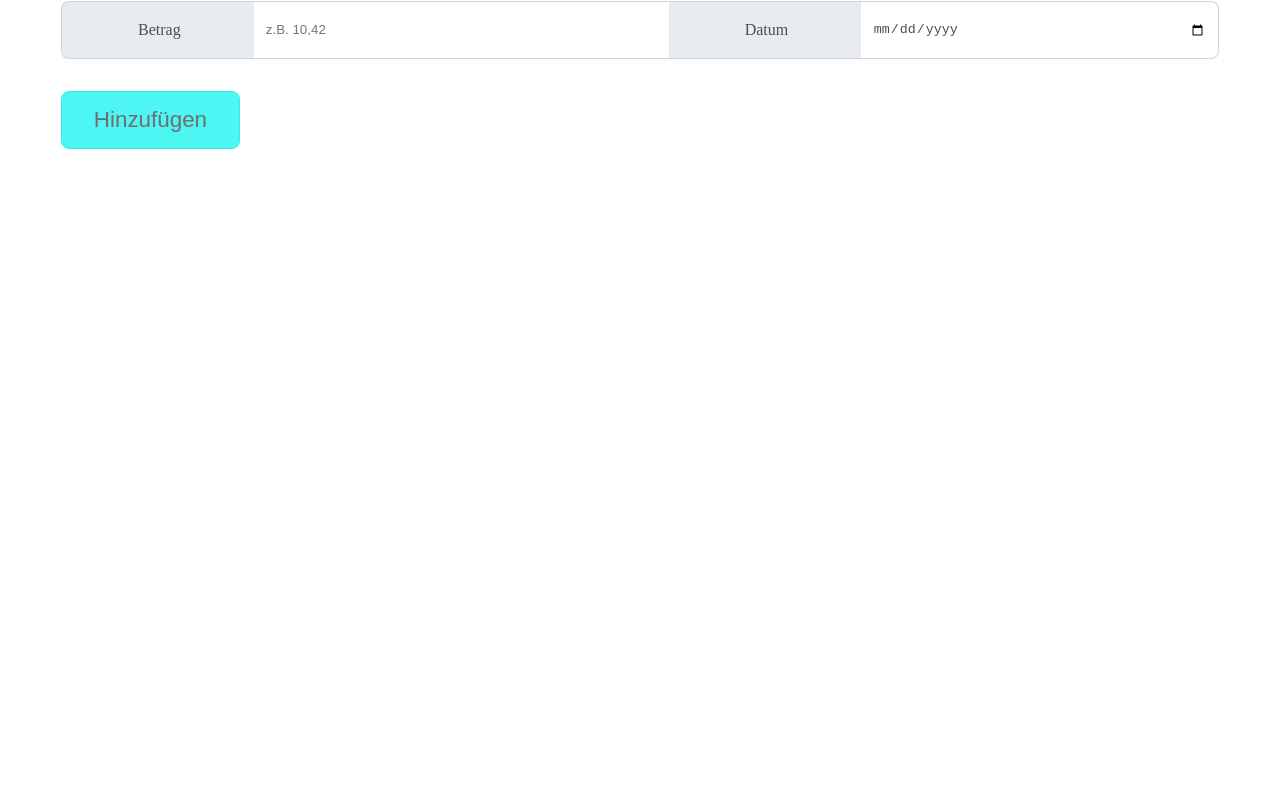
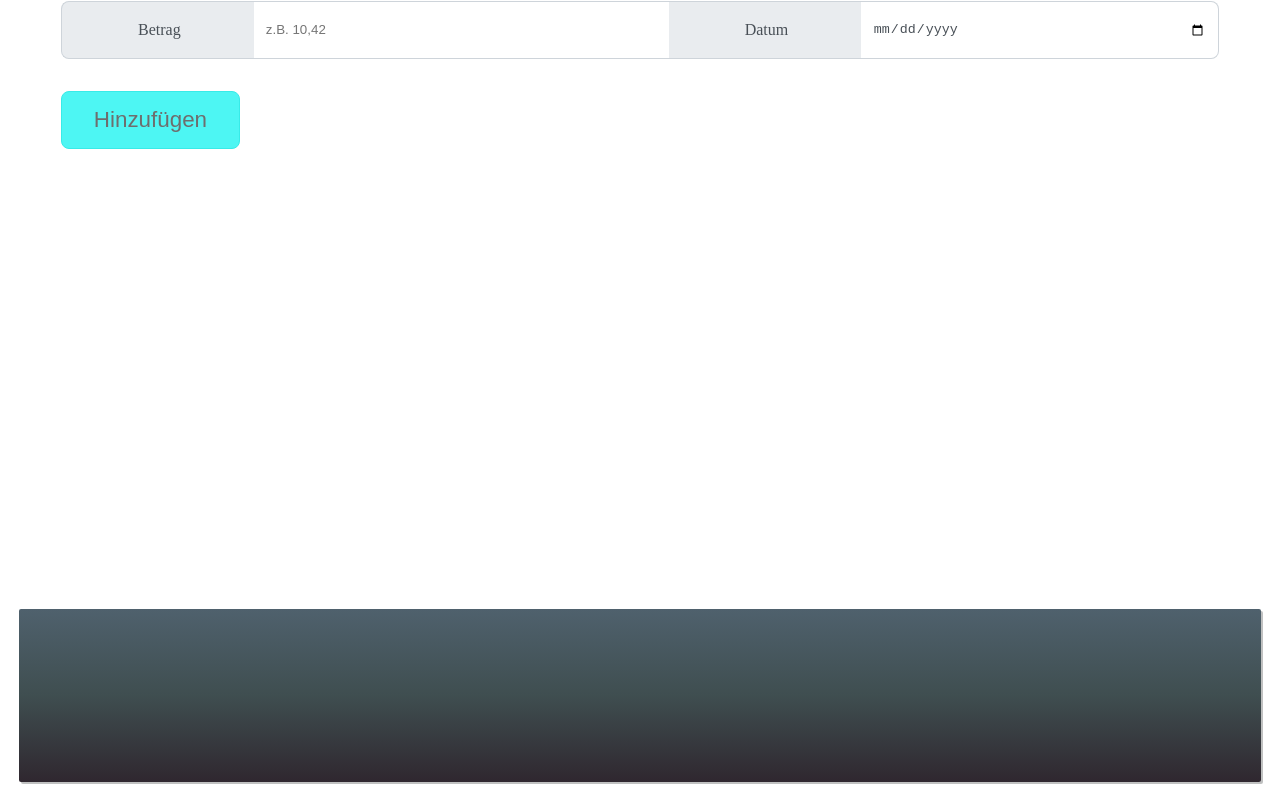
Before and after one commit to CallMeMo29/WalletWizard, a React (Vite) app in the folder client/: page / in a window 1280 px wide. Shown: the part 348-1156 px from the top of the page. Before the commit the page ends 800 px from the top, so only its background shows below. Built offline with nearby package versions, Linux system fonts and the light colour scheme.

Commit message:
newCssAndFooter

```diff
--- /dev/null
+++ b/client/components/Footer.jsx
@@ -0,0 +1,9 @@
+
+
+export default function Footer() {
+    return (
+        <footer id="footer1">
+
+        </footer>
+    );
+}
--- a/client/src/App.jsx
+++ b/client/src/App.jsx
@@ -2,14 +2,19 @@
 import Navbar from '../components/Navbar';
 import Eingabeformular from '../components/Eingabeformular';
 // import Gesamtbilanz from '../components/Gesamtbilanz';
+import Footer from '../components/Footer';
 
 function App() {
 
   return (
     <>
       <div>
-        <Navbar></Navbar>
+        <div>
+          <Navbar></Navbar>
+        </div>
+
         <Eingabeformular></Eingabeformular>
+        <Footer></Footer>
       </div>
 
     </>
--- a/client/src/index.css
+++ b/client/src/index.css
@@ -204,3 +204,19 @@ outline: 0;
 box-shadow: 0 0 0 0.2rem rgba(38, 143, 255, .5);
 z-index: 1;
 }
+
+#footer1 {
+
+  box-shadow: #c0c1c1 2px 2px;
+  border-radius: 2px;
+  padding-bottom: 1%;
+  text-align: center;
+  margin-left: auto;
+  margin-right: auto;
+  width: 97%;
+  height: 10em;
+  margin-top: 50%;
+  margin-bottom: 2%;
+  /* background-color: #2f272f; */
+  background-image: linear-gradient(0deg, #2f272f 0%, #3f4e50 50%, #4f616d 100%);
+}
```
